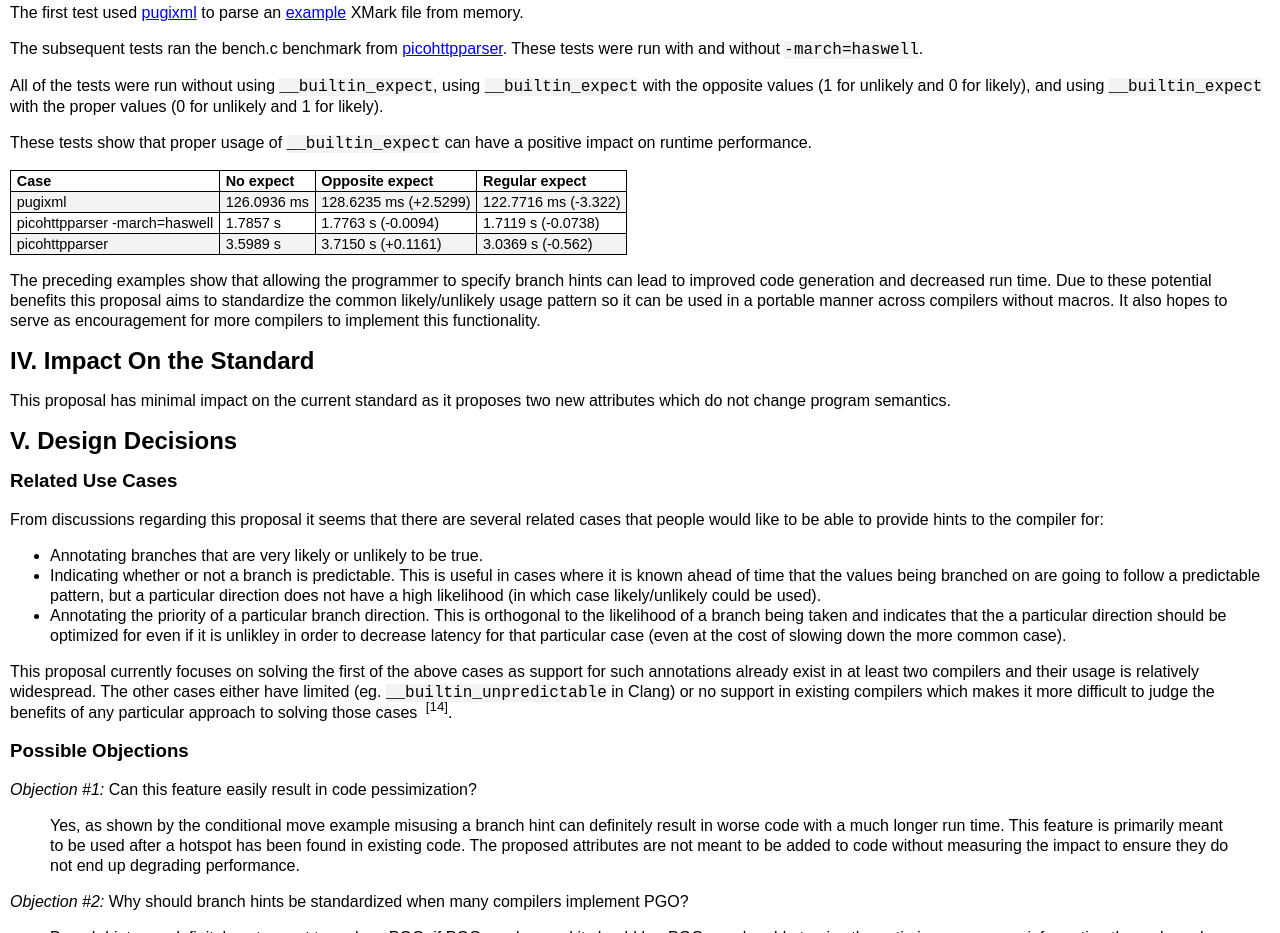
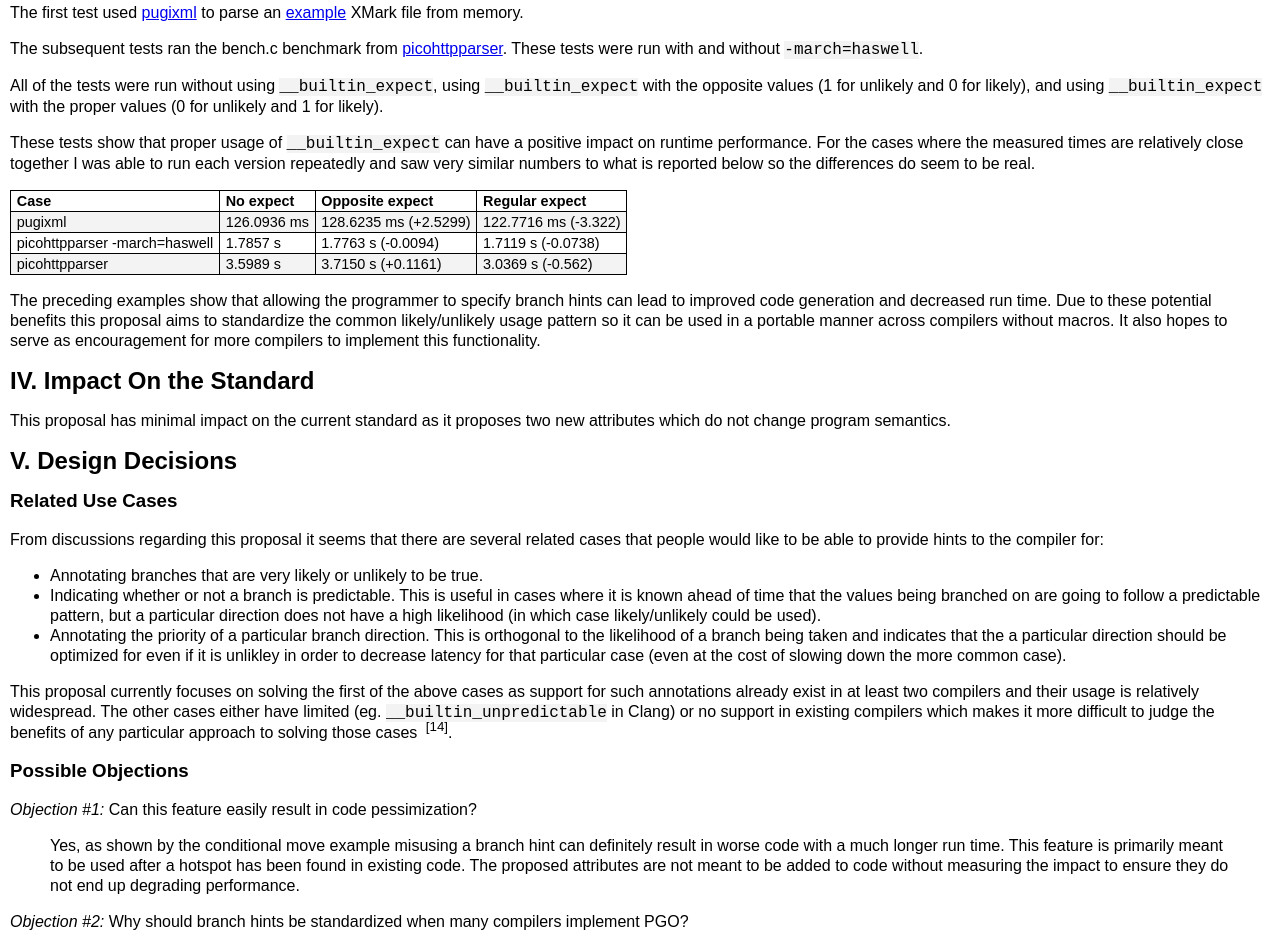
Before and after one commit to ctrychta/ctrychta.github.io, a plain HTML site: page branch_hints_proposal.html in a window 1280 px wide. Shown: the part 1739-2672 px from the top of the page. Drawn offline with Linux system fonts and the light colour scheme.

Commit message:
Updated proposal

```diff
--- a/branch_hints_proposal.html
+++ b/branch_hints_proposal.html
@@ -266,7 +266,7 @@ The subsequent tests ran the bench.c benchmark from <a href="https://github.com/
 All of the tests were run without using <code>__builtin_expect</code>, using <code>__builtin_expect</code> with the opposite values (1 for unlikely and 0 for likely), and using <code>__builtin_expect</code> with the proper values (0 for unlikely and 1 for likely).
 </p>
 
-<p>These tests show that proper usage of <code>__builtin_expect</code> can have a positive impact on runtime performance.</p>
+<p>These tests show that proper usage of <code>__builtin_expect</code> can have a positive impact on runtime performance.  For the cases where the measured times are relatively close together I was able to run each version repeatedly and saw very similar numbers to what is reported below so the differences do seem to be real.</p>
 
 <table>
   <tr>
```
